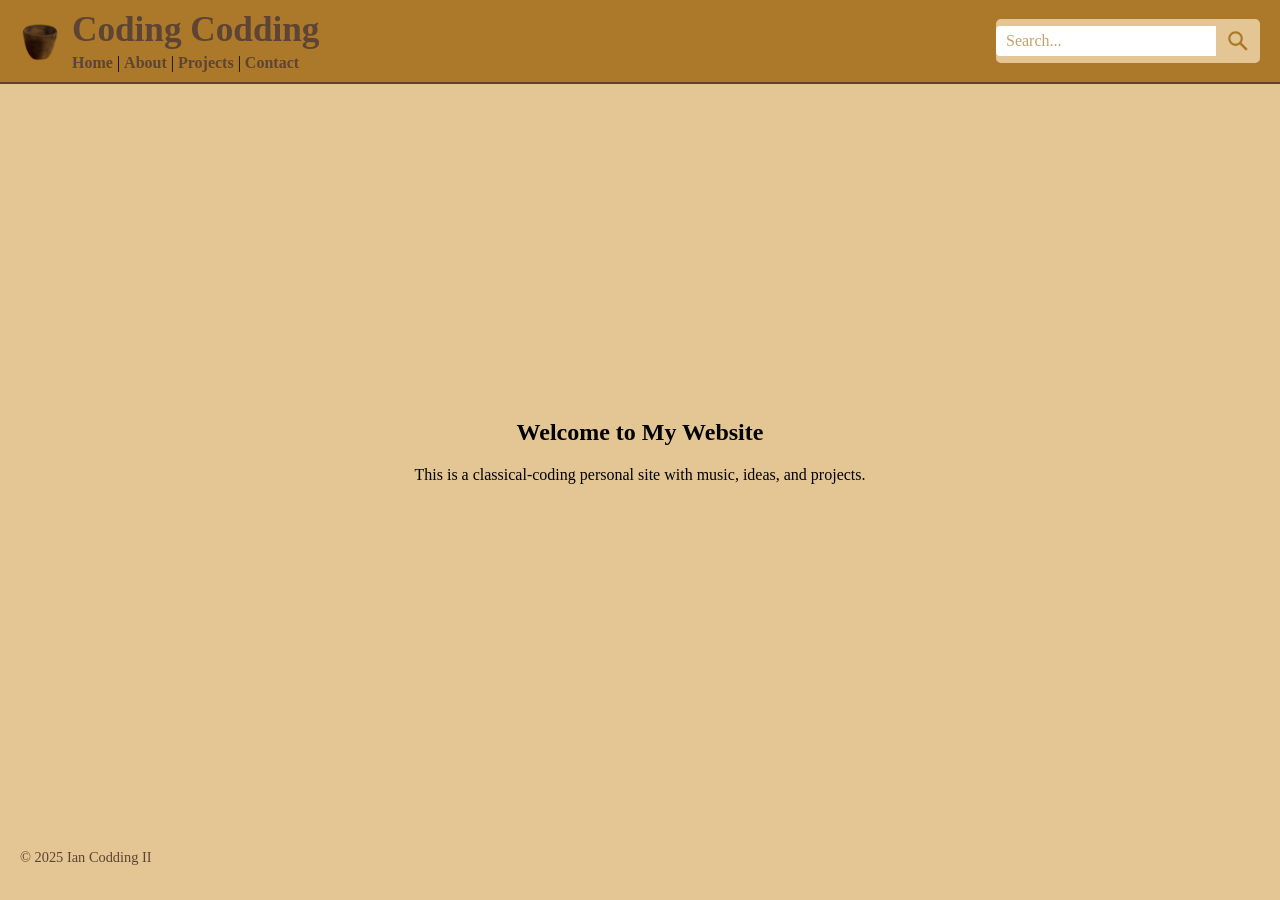
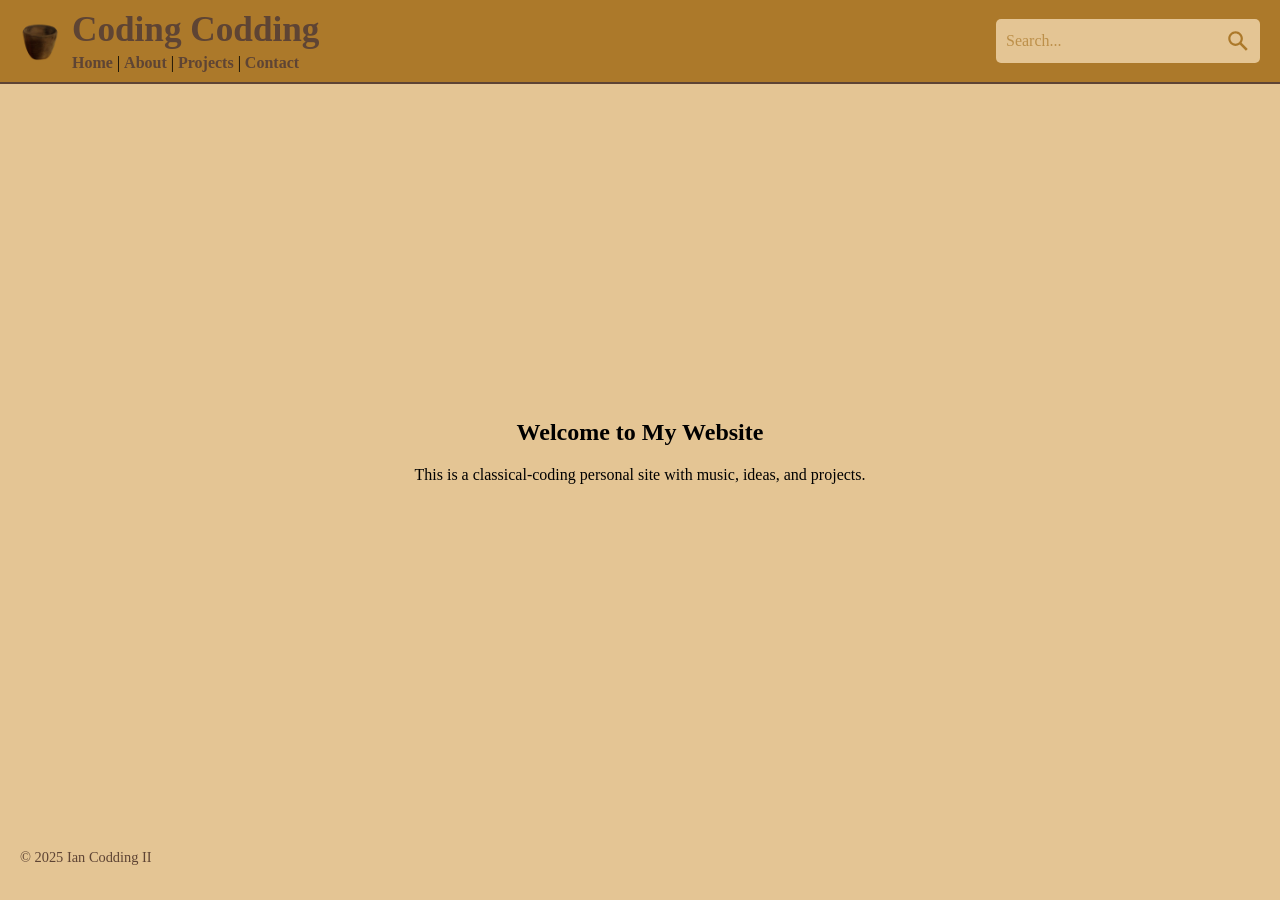
Before and after one commit to Ian-Codding-II/CodingCodding, a Jekyll site: the page built from index.html, in a window 1280 px wide. Built offline with Jekyll 4.4.1, drawn with Linux system fonts in a browser that asks for light colours.

Commit message:
I am making a to bar, rearanged

```diff
--- a/styles/main.css
+++ b/styles/main.css
@@ -116,7 +116,7 @@ main {
   flex: 1;
   font-size: 1rem;
   padding: 6px 10px;
-  background-color: #fff;
+  background-color: #e4c594;
   color: #5e4434;
   font-family: inherit;
   border-radius: 4px 0 0 4px;
```
